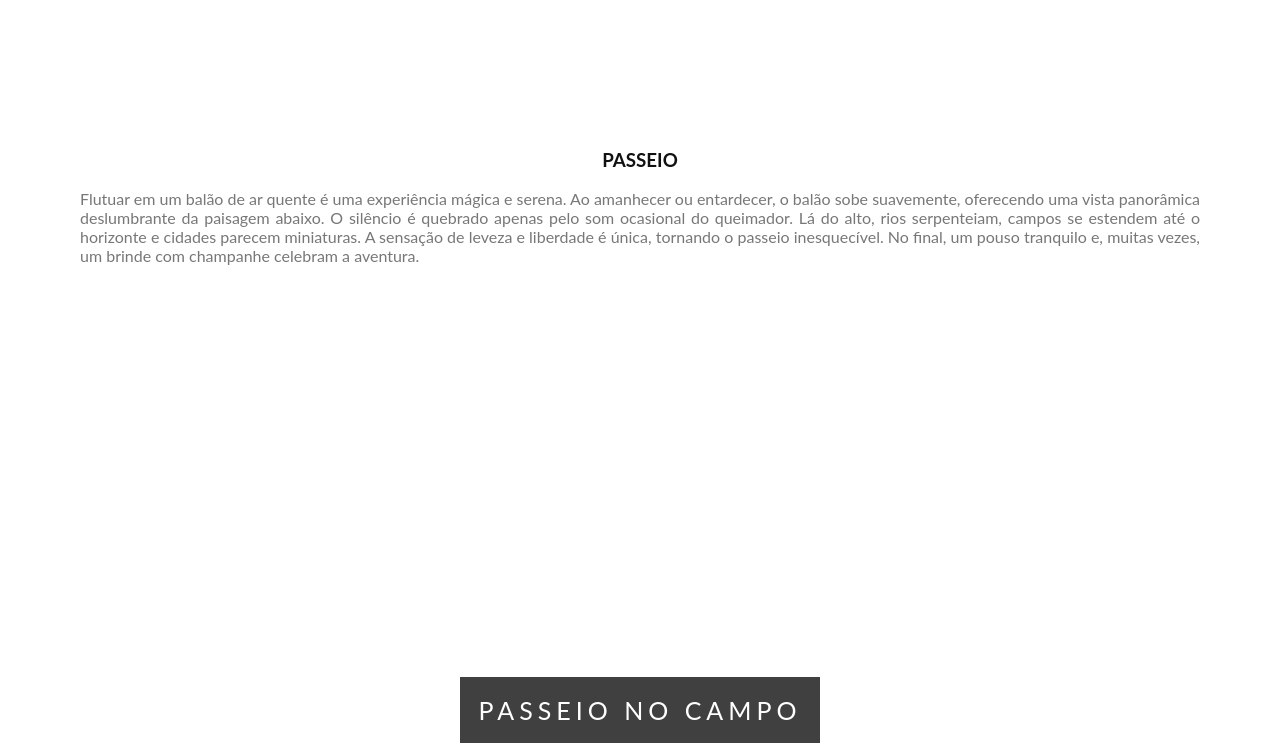
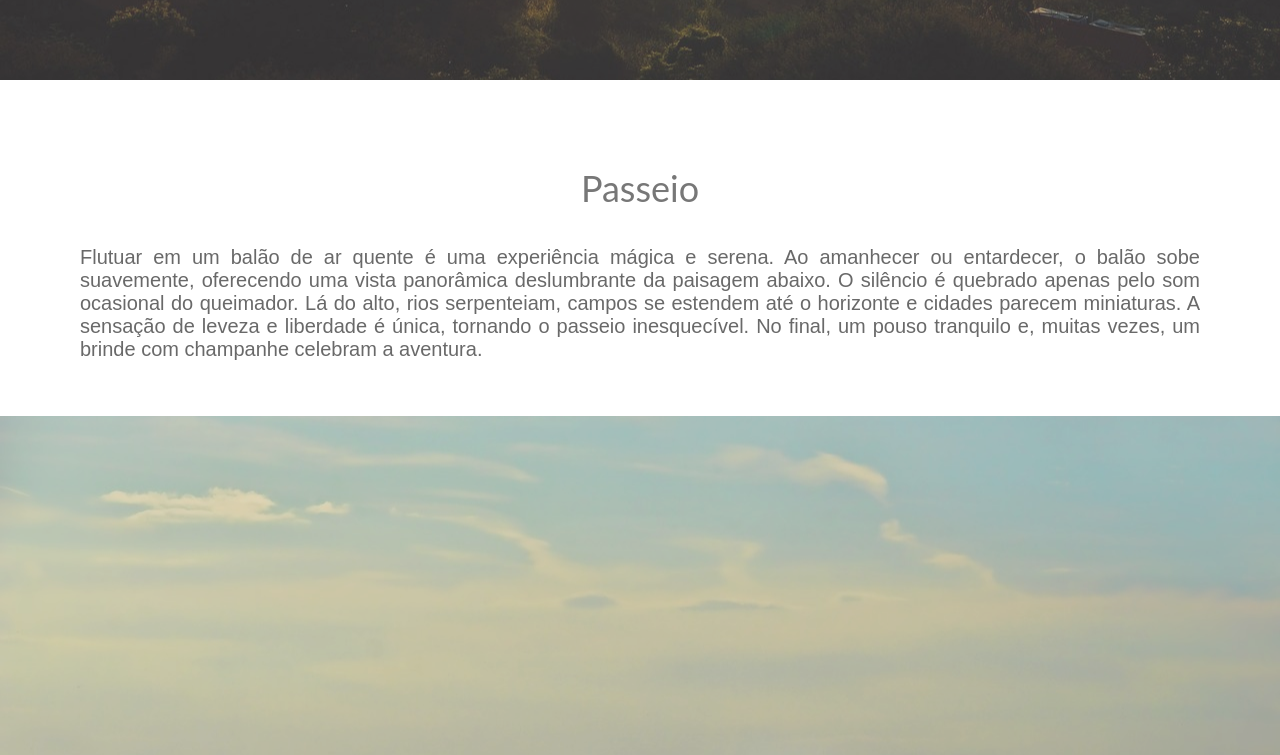
Before and after one commit to DrielliCastro/Parallax-, a plain HTML site: page index.html in a window 1280 px wide. Shown: the part 720-1475 px from the top of the page. Drawn offline with Linux system fonts and the light colour scheme.

Commit message:
Add files via upload

```diff
--- a/index.html
+++ b/index.html
@@ -23,13 +23,18 @@
         }
 
         h3 {
-            text-transform: uppercase;
-            color: #111;
+            font-size: 36px;
+            font-weight: 400;
             text-align: center;
+
+
         }
 
         p {
-            margin-bottom: 20px;
+            margin-bottom: 5px;
+            font-family: 'Poppins', sans-serif;
+            font-size: 20px;
+            color: #696969
         }
 
         .caixa1, .caixa2, .caixa3, .caixa4  {
@@ -45,19 +50,19 @@
         }
 
          .caixa1 {
-        background-image: url(./imagens/imagem1.jpg);
+        background-image: url(./imagem1.jpg);
          }
 
         .caixa2 {
-        background-image: url(./imagens/imagem2.jpg);
+        background-image: url(./imagem2.jpg);
         }
 
         .caixa3 {
-        background-image: url(./imagens/imagem3.jpg);
+        background-image: url(./imagem3.jpg);
         }
 
         .caixa4 {
-        background-image: url(./imagens/imagem4.jpg);
+        background-image: url(./imagem4.jpg);
         }
 
 
```
